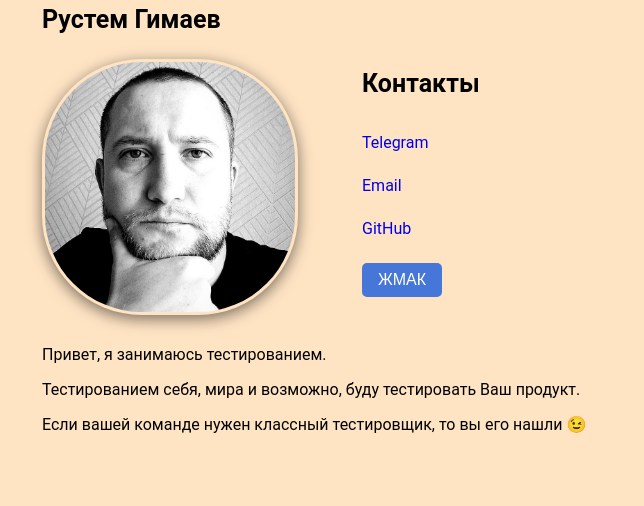
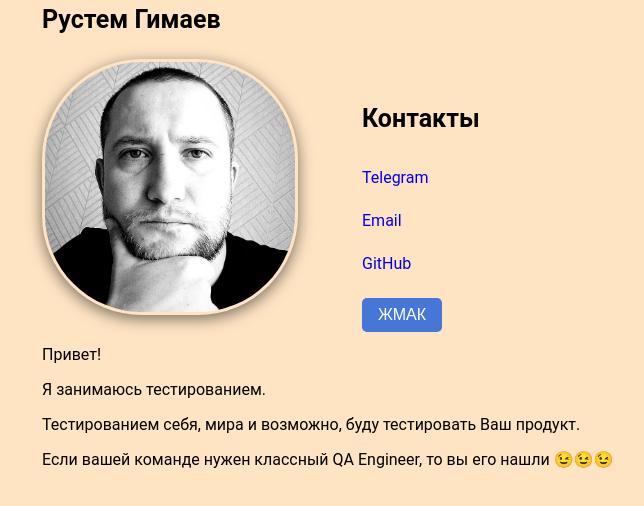
Before and after one commit to RustemGimaev-QA/RustemGimaev-QA.github.io, a plain HTML site: page index.html in a window 1280 px wide. Shown: the part 96-602 px from the top of the page, without its empty margins (78-722 px from the left). Drawn offline with Linux system fonts and the light colour scheme; a script that the page names is missing.

Commit message:
изменил кредо и добавил параграфф

```diff
--- a/index.html
+++ b/index.html
@@ -14,9 +14,10 @@
 			<img class="photo" src="photo.jpg" width="250" height="250" alt="фото">
 		</div>
 
-			<p>Привет, я занимаюсь тестированием.</p>
+			<p>Привет!</p>
+			<p>Я занимаюсь тестированием.</p>
 			<p>Тестированием себя, мира и возможно, буду тестировать Ваш продукт.</p>
-			<p>Если вашей команде нужен классный тестировщик, то вы его нашли 😉</p>
+			<p>Если вашей команде нужен классный QA Engineer, то вы его нашли 😉😉😉</p>
 
 			<h3>Контакты</h3>
 
```
